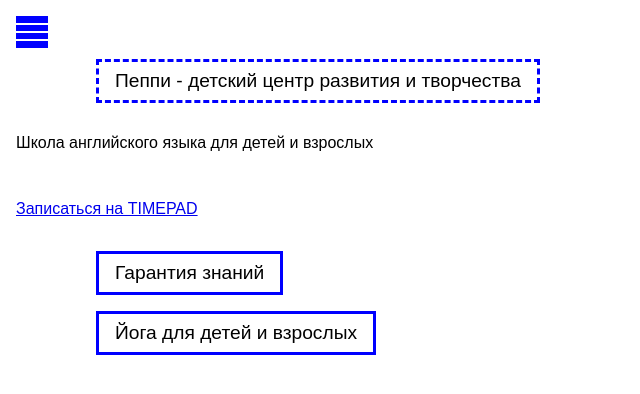
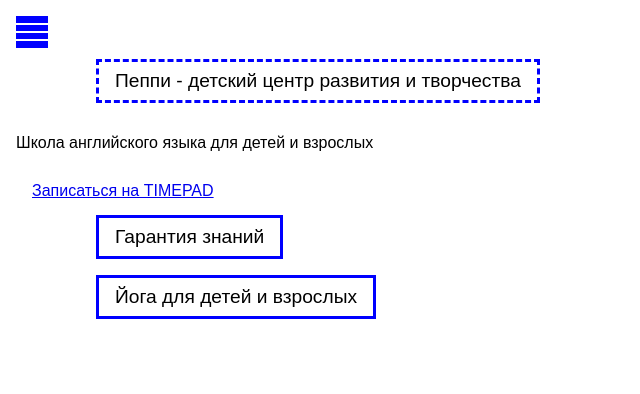
Before and after one commit to library129/library, a plain HTML site: page partners.html in a window 1280 px wide. Both pictures are taken after a click on the button "Пеппи - детский центр развития и творчества". Shown: the whole page, without its empty margins (0-640 px from the left). Drawn offline with Linux system fonts and the light colour scheme.

Commit message:
style and partners

```diff
--- a/partners.html
+++ b/partners.html
@@ -54,7 +54,7 @@
       </h2>
       <div hidden>
         <p>Школа английского языка для детей и взрослых</p>
-        <a target="_blank" rel="noopener" href="https://biblioteka-129-mediatsent.timepad.ru/event/1066298/"><p>Записаться на TIMEPAD</p></a>
+        <p><a target="_blank" rel="noopener" href="https://biblioteka-129-mediatsent.timepad.ru/event/1066298/">Записаться на TIMEPAD</a></p>
       </div>
       <h2 class="collapsible-headline">
         <button aria-expanded="false">
@@ -67,7 +67,7 @@
       </h2>
       <div hidden>
         <p>Программирование и робототехника</p>
-        <a target="_blank" rel="noopener" href="https://biblioteka-129-mediatsent.timepad.ru/event/1066298/"><p>Записаться на TIMEPAD</p></a>
+        <p><a target="_blank" rel="noopener" href="https://biblioteka-129-mediatsent.timepad.ru/event/1066298/">Записаться на TIMEPAD</a></p>
       </div>
       <h2 class="collapsible-headline">
         <button aria-expanded="false">
@@ -80,7 +80,7 @@
       </h2>
       <div hidden>
         <p>Занятия йогой для детей и взрослых под присмотром и руководством преподавателя</p>
-        <a target="_blank" rel="noopener" href="https://biblioteka-129-mediatsent.timepad.ru/event/1066298/"><p>Записаться на TIMEPAD</p></a>
+        <p><a target="_blank" rel="noopener" href="https://biblioteka-129-mediatsent.timepad.ru/event/1066298/">Записаться на TIMEPAD</a></p>
       </div>
     </main>
     <script>
```
